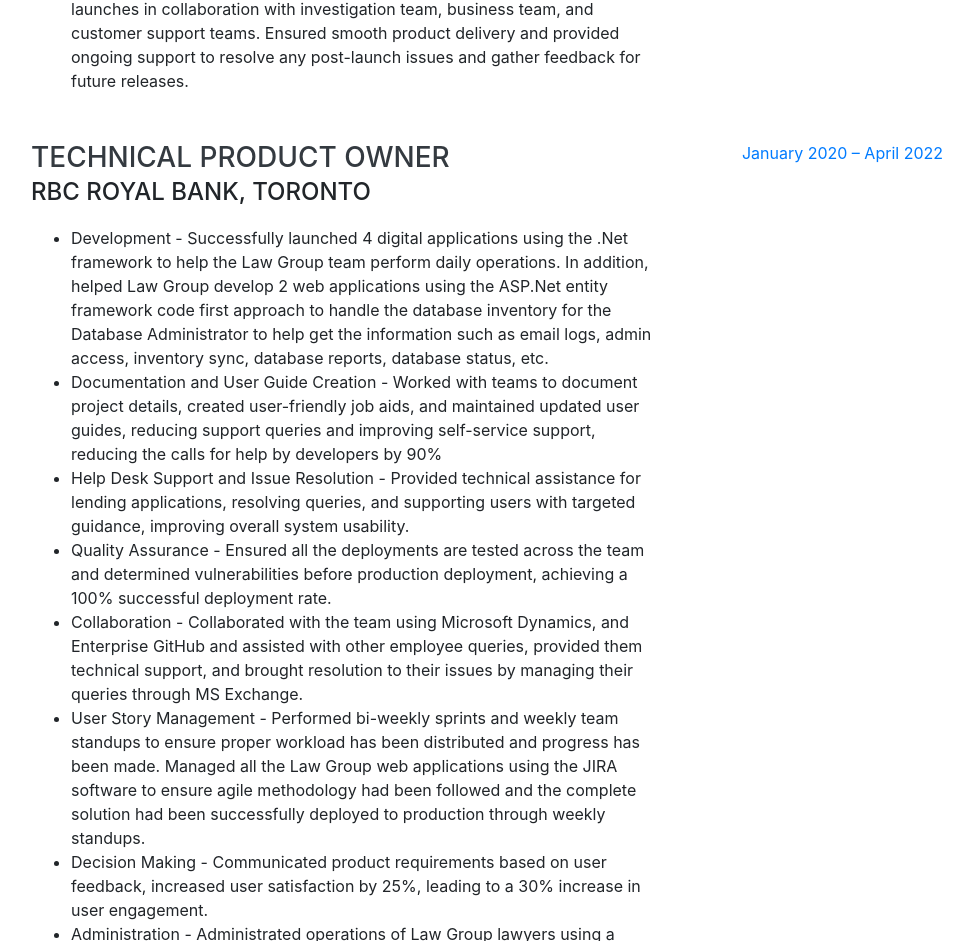
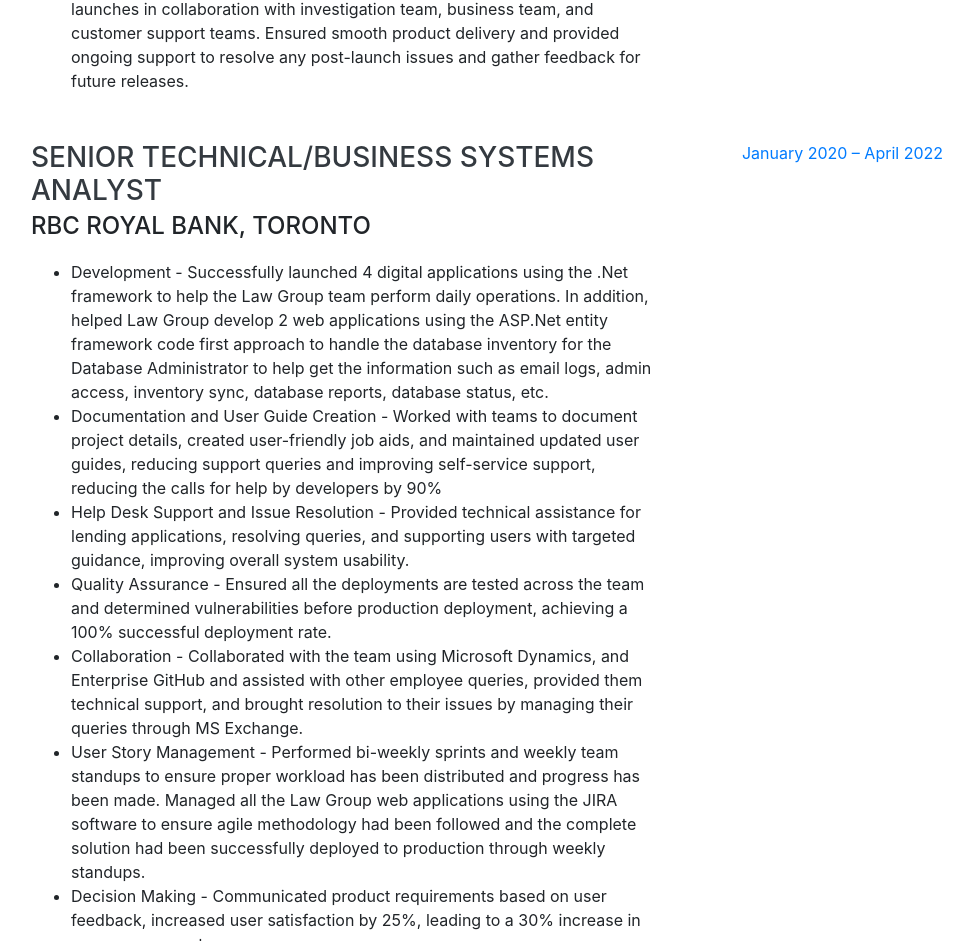
Before and after one commit to harshsutariya7429/harshsutariya7429.github.io, a website with bundled scripts: page index.html in a window 1280 px wide. Shown: the part 1994-2935 px from the top of the page, without its empty margins (289-1262 px from the left). Built offline with nearby package versions, Linux system fonts and the light colour scheme; a web font is replaced by a local one.

Commit message:
update exp

```diff
--- a/index.html
+++ b/index.html
@@ -120,7 +120,7 @@
 
         <div class="resume-item d-flex flex-column flex-md-row justify-content-between mb-5">
           <div class="resume-content">
-            <h3 class="mb-0">Technical Product Owner</h3>
+            <h3 class="mb-0">Senior Technical/Business Systems Analyst</h3>
             <div class="subheading mb-3">RBC Royal Bank, Toronto</div>
             <ul style="margin-bottom: 0;">
               <li>Development - Successfully launched 4 digital applications using the .Net framework to help the Law Group team perform daily operations. In addition, helped Law Group develop 2 web applications using the ASP.Net entity framework code first approach to handle the database inventory for the Database Administrator to help get the information such as email logs, admin access, inventory sync, database reports, database status, etc.</li>
```
